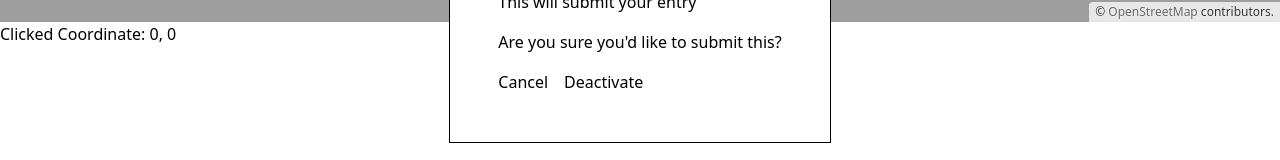
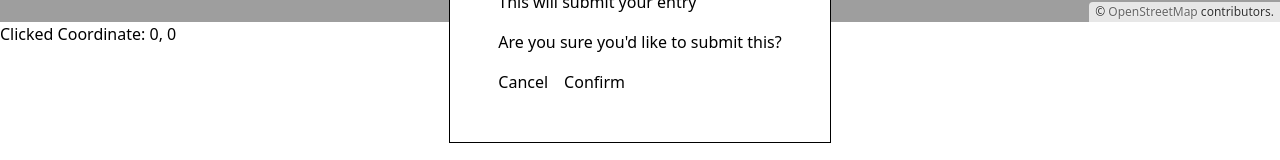
Before and after one commit to NicholasQNguyen/bike_lane_picker_frontend, a React (Vite) app: page / in a window 1280 px wide. Both pictures are taken after a click on the button "Test". Shown: the part 378-538 px from the top of the page. Built offline with nearby package versions, Linux system fonts and the light colour scheme.

Commit message:
added a modal

```diff
--- a/src/App.tsx
+++ b/src/App.tsx
@@ -28,7 +28,7 @@ function App() {
             <p>Are you sure you'd like to submit this?</p>
             <div className="flex gap-4">
               <button onClick={() => setIsOpen(false)}>Cancel</button>
-              <button onClick={() => setIsOpen(false)}>Deactivate</button>
+              <button onClick={() => setIsOpen(false)}>Confirm</button>
             </div>
           </DialogPanel>
         </div>
```
